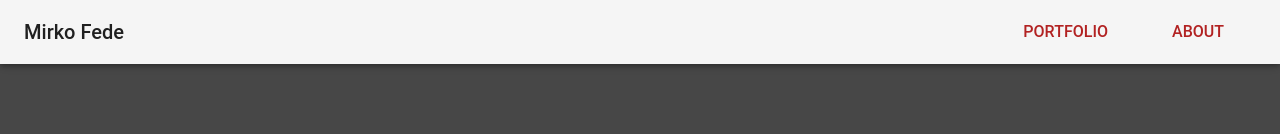
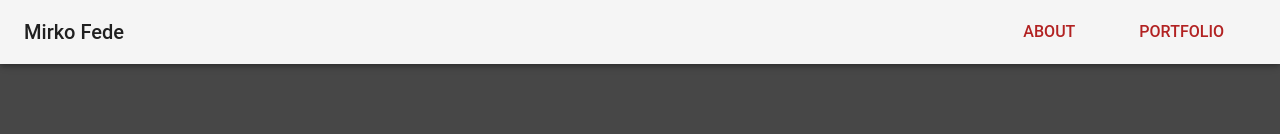
Before and after one commit to mirkoeffe/my-portfolio, a React (Create React App) app: page / in a window 1280 px wide. Shown: the top 134 px of the page. Built offline with nearby package versions, Linux system fonts and the light colour scheme.

Commit message:
minor fix of the navbar

```diff
--- a/src/components/DrawerAppBar.tsx
+++ b/src/components/DrawerAppBar.tsx
@@ -20,7 +20,7 @@ interface Props {
 }
 
 const drawerWidth = 240;
-const navItems = ["Home", "Portfolio", "About"];
+const navItems = ["Home", "About", "Portfolio"];
 
 export default function DrawerAppBar(props: Props) {
   const { window } = props;
```
